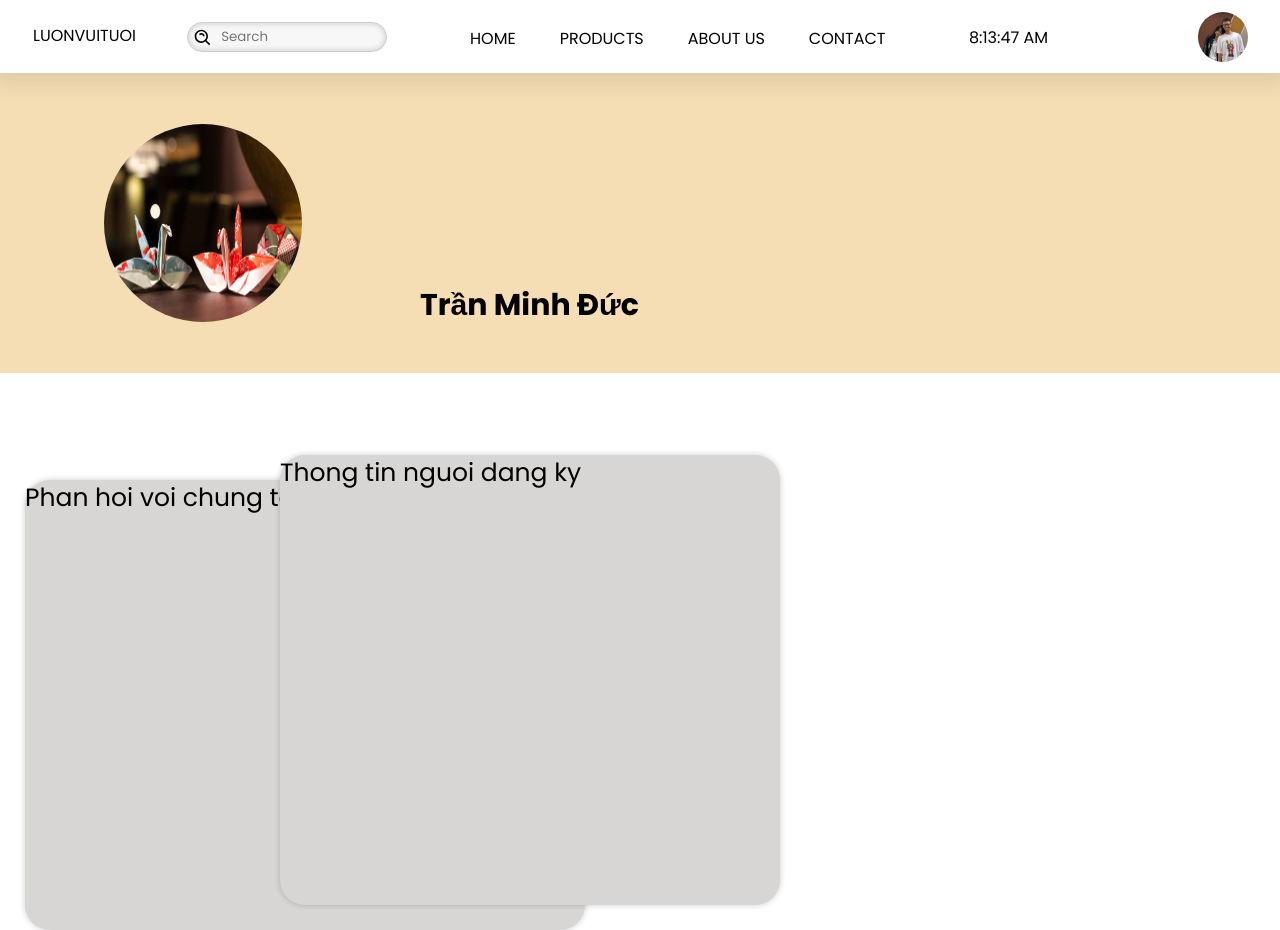
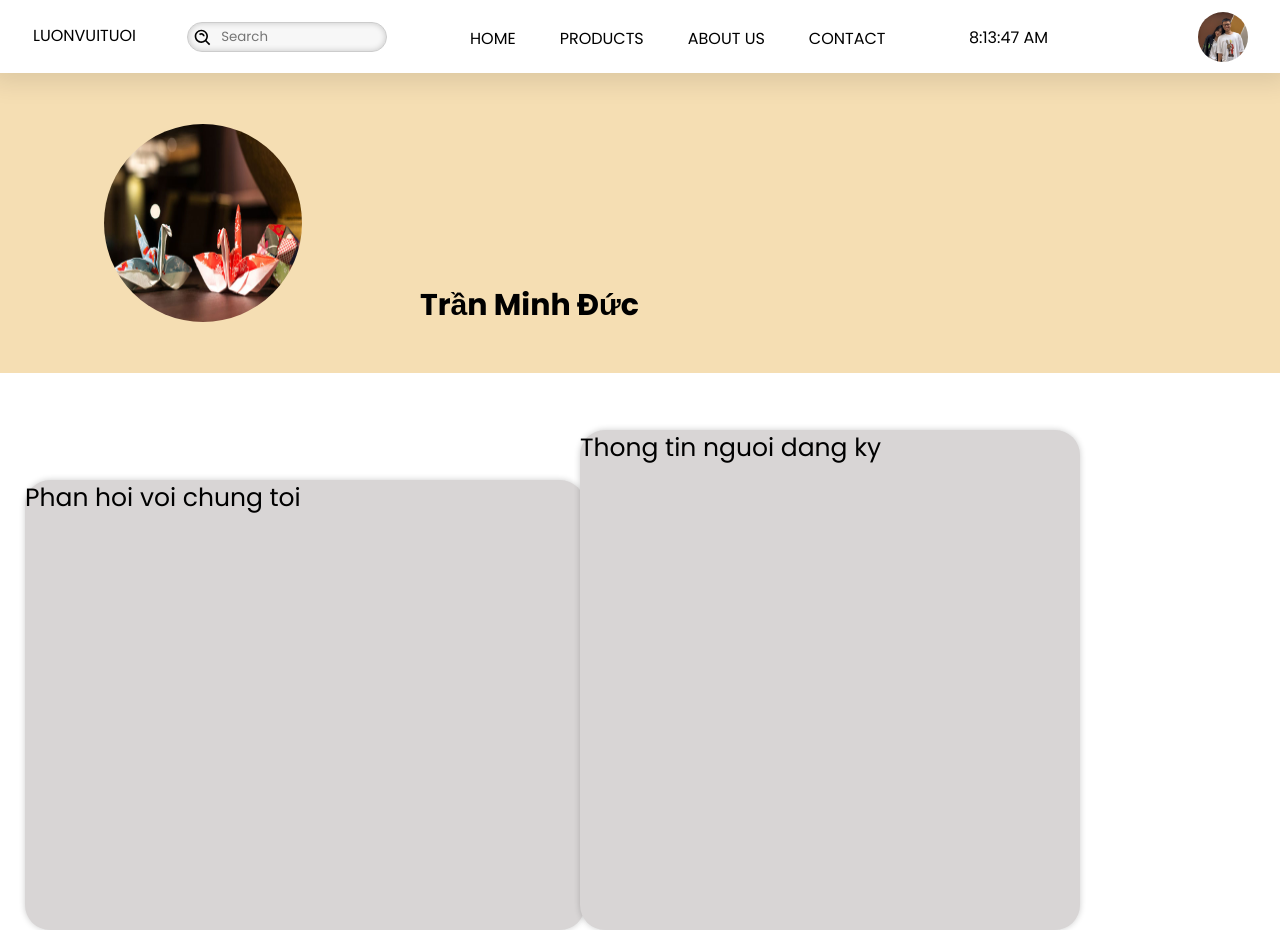
Before and after one commit to T2108A-Luonvuituoi-G1/Origami-eProject, a React (Create React App) app: page /profile in a window 1280 px wide. Built offline with nearby package versions, Linux system fonts and the light colour scheme.

Commit message:
Update UserProfile.css

```diff
--- a/src/OrigamiPage/UserProfile/Assets/Css/UserProfile.css
+++ b/src/OrigamiPage/UserProfile/Assets/Css/UserProfile.css
@@ -1,11 +1,13 @@
 .Product-top{
     padding: 50px 15px;
     background-color: wheat;
-    /* background-image: url(); */
-    background-size: cover;
+    background-image: url();
+    background-size: 100px;
+
 }
+
 .card one{
-    width: 400px;
+  width: 400px;
   height: 200px;
   display: flex;
   justify-content: center;
@@ -15,7 +17,7 @@
     width: 400px;
     border: 0px solid transparent;
     border-radius: 100%;
-    margin-right:25px;
+    margin-right:75px;
 }
 .Product-top >  div > p {
     font-size: 30px;
@@ -45,14 +47,14 @@
  background-color: rgb(216, 213, 213);
  width: 500px;
  border-radius: 25px;
- height:450px;
+ height:500px;
  position: absolute;
- top:455px;
- right: 500px;
+ top:430px;
+ right: 200px;
  box-shadow: 0px 0px 6px 0px rgb(0 0 0 / 20%);
 }
 .Product-bottom_right > div > p{
     font-size: 25px;
-   font-weight: 200px;
-   line-height: 35px;
+    font-weight: 200px;
+    line-height: 35px;
 }
```
